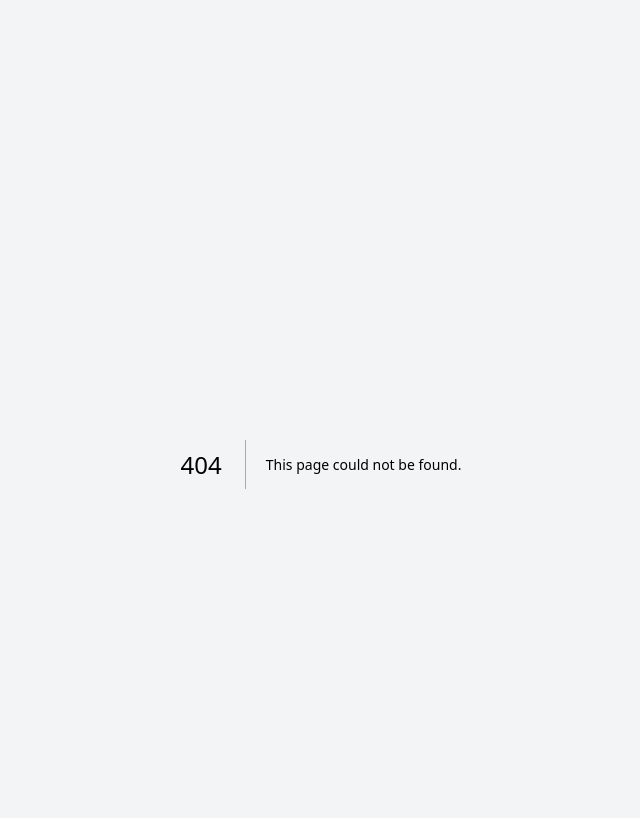
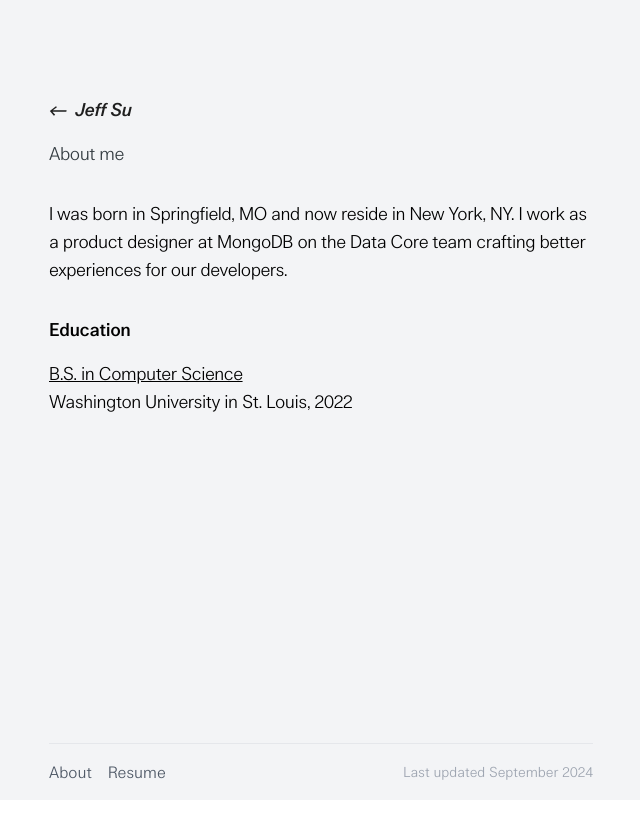
Before and after one commit to suyjeff/jeffsite, a Next.js app: page /about in a window 1280 px wide. Before the commit this address had no page. Shown: the top 818 px of the page, without its empty margins (319-959 px from the left). Built offline with nearby package versions, Linux system fonts and the light colour scheme.

Commit message:
Many updates

```diff
--- a/components/Layout.tsx
+++ b/components/Layout.tsx
@@ -1,56 +1,38 @@
+import React, { ReactNode } from 'react'
 import Head from 'next/head'
 import Link from 'next/link'
-import React from 'react'
 
-
-interface LayoutProps {
-  children: React.ReactNode
+type Props = {
+  children?: ReactNode
   title?: string
 }
 
-export default function Layout({ children, title = 'Portfolio' }: LayoutProps) {
-  return (
-    <div className="min-h-screen bg-gray-100">
-      <Head>
-        <title>{title}</title>
-        <link rel="icon" href="/favicon.ico" />
-        <link rel="preload" href="/fonts/Lars-Regular.ttf" as="font" type="font/ttf" crossOrigin="anonymous" />
-        <link rel="preload" href="/fonts/Lars-Medium.ttf" as="font" type="font/ttf" crossOrigin="anonymous" />
-        <link rel="preload" href="/fonts/Lars-MediumItalic.ttf" as="font" type="font/ttf" crossOrigin="anonymous" />
-        <link rel="preload" href="/fonts/Lars-BoldItalic.ttf" as="font" type="font/ttf" crossOrigin="anonymous" />
-        <link rel="preload" href="/fonts/Lars-Light.ttf" as="font" type="font/ttf" crossOrigin="anonymous" />
-      </Head>
+const Layout = ({ children, title = 'This is the default title' }: Props) => (
+  <div className="flex flex-col min-h-screen bg-gray-100">
+    <Head>
+      <title>{title}</title>
+      <meta charSet="utf-8" />
+      <meta name="viewport" content="initial-scale=1.0, width=device-width" />
+    </Head>
 
-      {/* <nav className="bg-white shadow-md">
-        <div className="max-w-7xl mx-auto px-4 sm:px-6 lg:px-8">
-          <div className="flex justify-between h-16">
-            <div className="flex">
-              <Link href="/" className="flex-shrink-0 flex items-center">
-                Your Name
-              </Link>
-              <div className="hidden sm:ml-6 sm:flex sm:space-x-8">
-                <Link href="/" className="text-gray-900 inline-flex items-center px-1 pt-1 border-b-2 border-transparent hover:border-gray-300">
-                  Home
-                </Link>
-                <Link href="/case-studies" className="text-gray-900 inline-flex items-center px-1 pt-1 border-b-2 border-transparent hover:border-gray-300">
-                  Case Studies
-                </Link>
-              </div>
-            </div>
+    <main className="max-w-xl mx-auto pt-24 text-left min-h-screen flex flex-col w-full px-4">
+      <div className="flex-grow">
+        {children}
+      </div>
+
+      <footer className="w-full bg-gray-100 border-t border-gray-200 mt-auto">
+        <div className="max-w-xl mx-auto py-4 flex justify-between items-center">
+          <div className="space-x-4">
+            <Link href="/about" className="text-gray-600 hover:text-gray-900 transition-colors duration-300 ease-in-out">About</Link>
+            <Link href="/resume" className="text-gray-600 hover:text-gray-900 transition-colors duration-300 ease-in-out">Resume</Link>
+          </div>
+          <div className="text-sm text-gray-400">
+            Last updated September 2024
           </div>
         </div>
-      </nav> */}
+      </footer>
+    </main>
+  </div>
+)
 
-      <main className="max-w-xl mx-auto pt-16 text-left">
-        {children}
-      </main>
-
-      {/* <footer className="bg-white">
-        <div className="max-w-7xl mx-auto py-4 px-4 sm:px-6 lg:px-8">
-          <p className="text-center text-gray-500">© 2023 Your Name. All rights reserved.</p>
-        </div>
-      </footer> */}
-
-    </div>
-  )
-}
+export default Layout
--- a/pages/_app.tsx
+++ b/pages/_app.tsx
@@ -1,14 +1,10 @@
-import '../styles/globals.css'
-import '../styles/fonts.css'
-import type { AppProps } from 'next/app'
-import Layout from '../components/Layout'
+import "../styles/globals.css";
+import "../styles/fonts.css";
+import type { AppProps } from "next/app";
+import Layout from "../components/Layout";
 
 function MyApp({ Component, pageProps }: AppProps) {
-  return (
-    <Layout>
-      <Component {...pageProps} />
-    </Layout>
-  )
+  return <Component {...pageProps} />;
 }
 
-export default MyApp
+export default MyApp;
--- /dev/null
+++ b/pages/about.tsx
@@ -0,0 +1,42 @@
+import React from 'react';
+import Layout from '../components/Layout';
+import Link from 'next/link';
+
+const AboutPage = () => {
+  return (
+    <Layout title="About">
+        <div className="flex items-center">
+        <Link href="/" className="mr-2 text-lg tracking-tight font-lars font-medium italic text-labels opacity-0 animate-fade-in group">
+          <span className="inline-block transform transition-transform duration-300 ease-in-out group-hover:-translate-x-1">←</span>
+        </Link>
+        <h1 className="text-lg tracking-tight font-lars font-medium italic text-labels opacity-0 animate-fade-in">Jeff Su</h1>
+      </div>
+      <p className="mt-4 text-lg tracking-tight font-lars text-copy opacity-0 animate-fade-in animation-delay-200">About me</p>
+
+      <div className="mt-8 opacity-0 animate-fade-in animation-delay-400">
+        <p className="text-lg tracking-tight">
+            I was born in Springfield, MO and now reside in New York, NY.
+
+            I work as a product designer at MongoDB on the Data Core team crafting better experiences for our developers.
+        </p>
+      </div>
+
+      <div className="mt-8">
+        <div className="opacity-0 animate-fade-in animation-delay-600">
+          <h2 className="text-lg tracking-tight font-bold mb-4">Education</h2>
+          <ul className="space-y-4 text-lg tracking-tight">
+            {[
+              { degree: "B.S. in Computer Science", school: "Washington University in St. Louis", year: 2022 }            ].map((edu, index) => (
+              <li key={index} className={`opacity-0 animate-fade-in animation-delay-${800 + index * 200}`}>
+                <p className="underline inline-block rounded">{edu.degree}</p>
+                <p>{edu.school}, {edu.year}</p>
+              </li>
+            ))}
+          </ul>
+        </div>
+      </div>
+    </Layout>
+  );
+};
+
+export default AboutPage;
--- a/pages/index.tsx
+++ b/pages/index.tsx
@@ -1,14 +1,14 @@
 import React from 'react'
-import Link from 'next/link'
 import Layout from '../components/Layout'
 
 export default function Home() {
   return (
-    <Layout>
+    <Layout title="Jeff Su">
       <h1 className="text-lg tracking-tight font-lars font-medium italic text-labels opacity-0 animate-fade-in">Jeff Su</h1>
       <p className="mt-4 text-lg tracking-tight font-lars text-copy opacity-0 animate-fade-in animation-delay-200">Currently, a product designer at MongoDB in New York City.</p>
 
       <div className="mt-8 grid grid-cols-2 gap-4">
+
         <div className="opacity-0 animate-fade-in animation-delay-400">
           <h2 className="text-lg tracking-tight font-bold mb-4">Previously</h2>
           <ul className="space-y-4 text-lg tracking-tight">
@@ -19,27 +19,31 @@ export default function Home() {
               { company: 'Onfocoin', position: 'Product Designer' },
             ].map((job, index) => (
               <li key={index} className={`opacity-0 animate-fade-in animation-delay-${600 + index * 200}`}>
-                <p className="underline">{job.company}</p>
+                <p className="underline inline-block rounded">{job.company}</p>
                 <p>{job.position}</p>
               </li>
             ))}
           </ul>
         </div>
+
         <div className="opacity-0 animate-fade-in animation-delay-400">
           <h2 className="text-lg tracking-tight font-bold mb-4">Read</h2>
           <ul className="space-y-4 text-lg tracking-tight">
             {[
-              { title: '...', company: 'MongoDB', year: 2022 },
-              { title: '...', company: 'Salesforce', year: 2021 }
+              { title: 'Coming Soon', company: 'MongoDB', year: 2024 }
             ].map((study, index) => (
               <li key={index} className={`opacity-0 animate-fade-in animation-delay-${600 + index * 200}`}>
-                <p className="underline">{study.title}</p>
+                <p className="underline inline-block rounded cursor-pointer relative group">
+                  <span className="relative z-10">{study.title}</span>
+                  <span className="absolute -inset-x-1 -inset-y-0.5 bg-gray-200 rounded-md opacity-0 group-hover:opacity-100 transition-opacity duration-300 ease-in"></span>
+                </p>
                 <p>{study.company}, {study.year}</p>
               </li>
             ))}
           </ul>
         </div>
       </div>
+
     </Layout>
   )
 }
```
Also changed, not shown: 1 other file (tests, documents, lock files or other folders).
